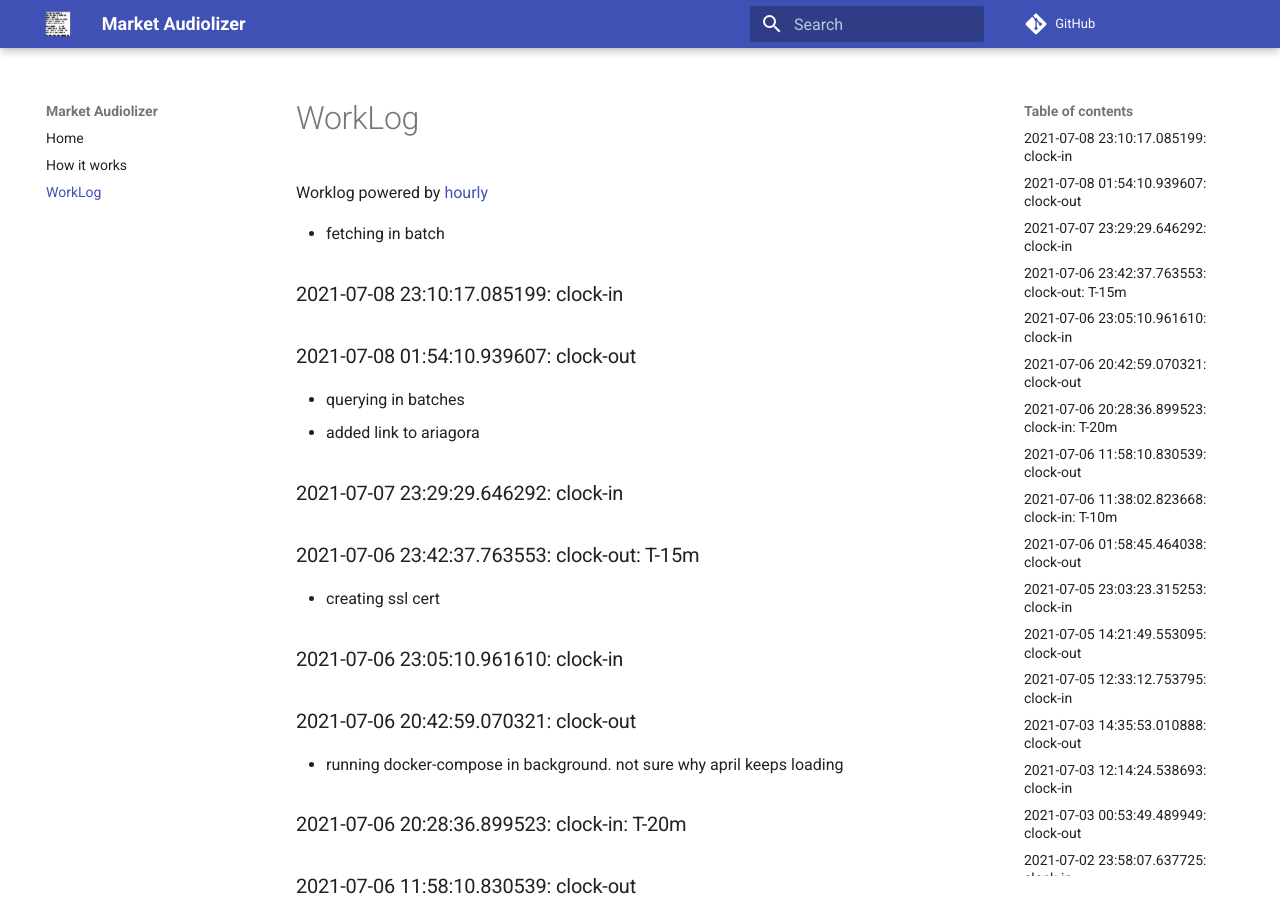
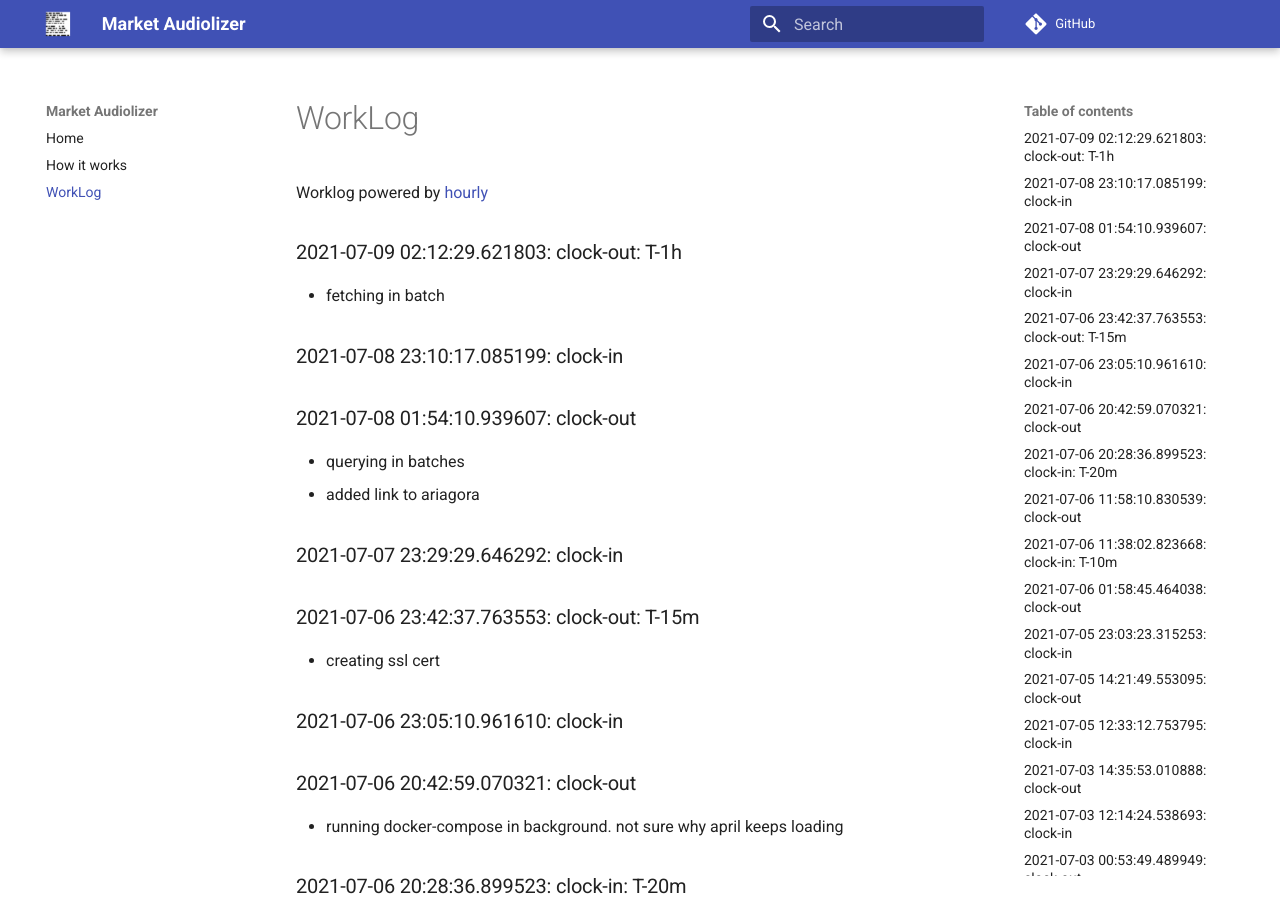
Before and after one commit to asherp/audiolizer, an MkDocs documentation site: the page built from docs/WorkLog.md, in a window 1280 px wide and 900 px high. Built offline with MkDocs 1.6.1 and Material for MkDocs 9.7.7, drawn with Linux system fonts in a browser that asks for light colours; comment, search, counter and statistics services are not loaded.

Commit message:
clock-out: T-1h

```diff
--- a/WorkLog.md
+++ b/WorkLog.md
@@ -1,3 +1,5 @@
+### 2021-07-09 02:12:29.621803: clock-out: T-1h
+
 * fetching in batch
 
 ### 2021-07-08 23:10:17.085199: clock-in
```
